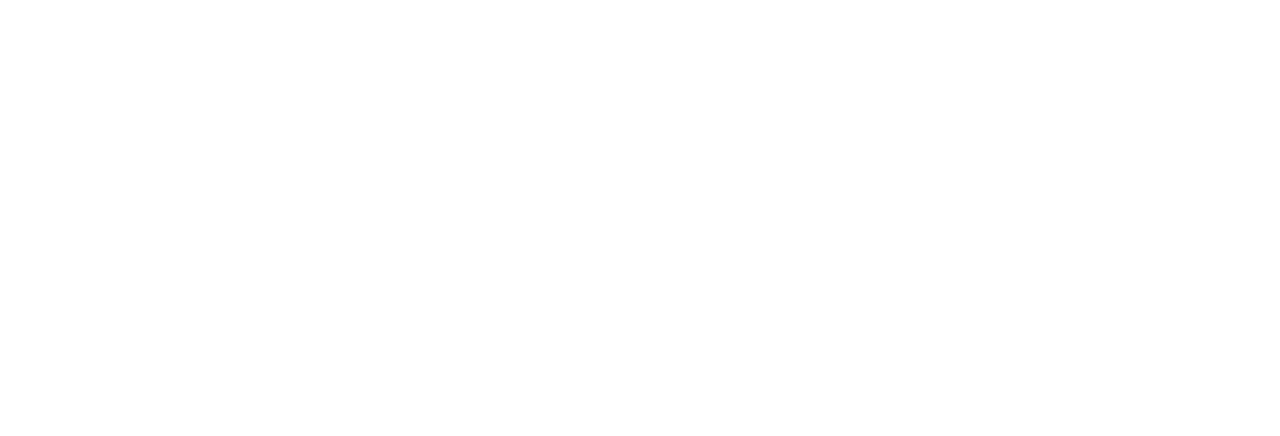
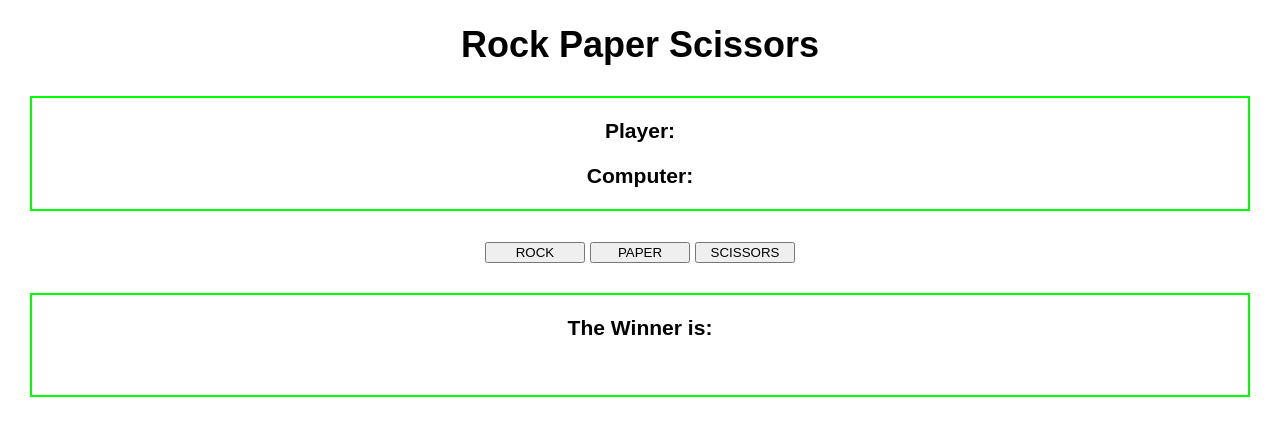
Before and after one commit to JoelJosy/Rock_Paper_Scissors, a plain HTML site: page index.html in a window 1280 px wide. Drawn offline with Linux system fonts and the light colour scheme.

Commit message:
Add base elements and styling

```diff
--- a/index.html
+++ b/index.html
@@ -5,8 +5,25 @@
         <meta http-equiv="X-UA-Compatible" content="IE=edge" />
         <meta name="viewport" content="width=device-width, initial-scale=1.0" />
         <title>Rock Paper Scissors</title>
+        <link rel="stylesheet" href="styles.css" />
     </head>
     <body>
+        <h1>Rock Paper Scissors</h1>
+        <div class="scoreboard">
+            <div class="player-score">
+                <h3>Player:</h3>
+            </div>
+            <div class="computer-score">
+                <h3>Computer:</h3>
+            </div>
+        </div>
+        <button type="button">ROCK</button>
+        <button type="button">PAPER</button>
+        <button type="button">SCISSORS</button>
+        <div class="result">
+            <h3>The Winner is:</h3>
+        </div>
+
         <script src="main.js"></script>
     </body>
 </html>
--- /dev/null
+++ b/styles.css
@@ -0,0 +1,20 @@
+html {
+    font-family: Arial, Helvetica, sans-serif;
+    font-size: 18px;
+}
+
+body {
+    margin: 0;
+    padding: 0;
+    text-align: center;
+}
+
+button {
+    width: 100px;
+}
+
+.scoreboard, .result {
+    border: 2px solid lime;
+    min-height: 100px;
+    margin: 30px;
+}
```
Also changed, not shown: main.js (+10 -1 lines).
